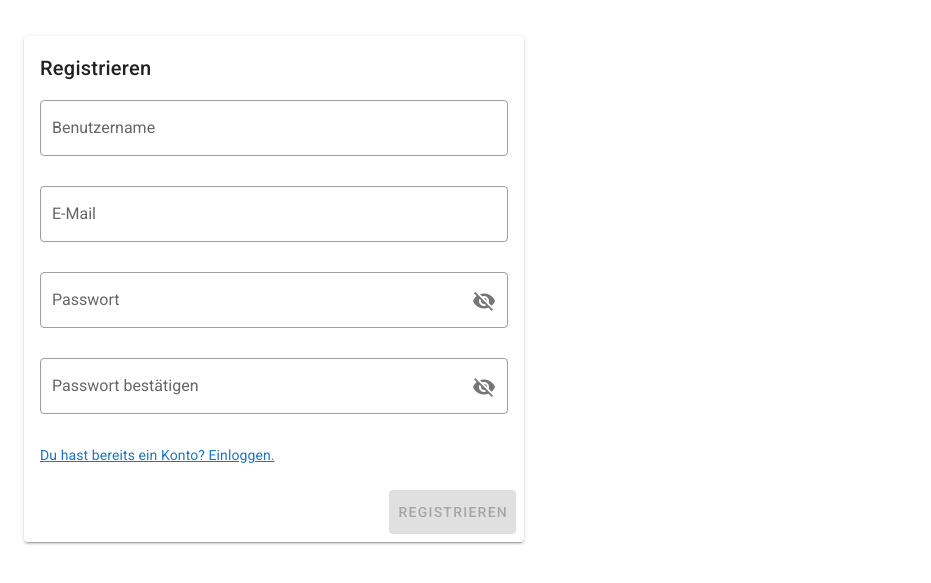
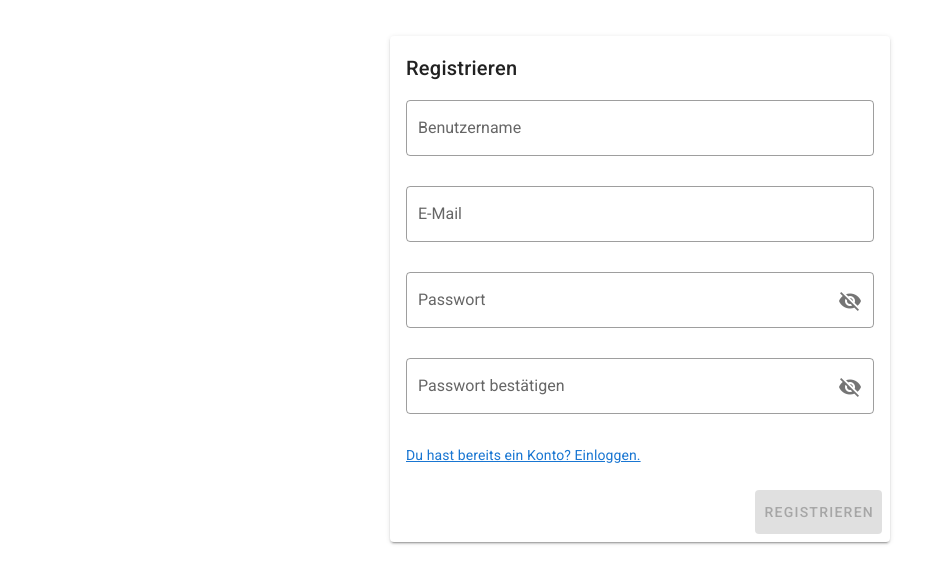
Before and after one commit to jeffnawroth/gaeb-gateway, a Vue app: page /register in a window 1280 px wide. Shown: the part 111-694 px from the top of the page, without its empty margins (0-931 px from the left). Built offline with nearby package versions, Linux system fonts and the light colour scheme.

Commit message:
^ Layout refactoring #2

```diff
--- a/src/views/RegisterView.vue
+++ b/src/views/RegisterView.vue
@@ -1,11 +1,8 @@
 <template>
+  <v-row>
+    <v-col class="d-flex justify-center">
+      <v-card width="500">
         <ValidationObserver v-slot="{ invalid }">
-    <v-container
-      fill-height
-      fluid
-      class="justify-center"
-    >
-      <v-card width="500">
           <v-card-title>Registrieren</v-card-title>
           <v-card-text>
             <ValidationProvider
@@ -76,9 +73,10 @@
               Registrieren
             </v-btn>
           </v-card-actions>
+        </ValidationObserver>
       </v-card>
-    </v-container>
-  </ValidationObserver>
+    </v-col>
+  </v-row>
 </template>
 
 <script lang="ts">
```
Lines whose indentation alone changed are shown as unchanged.
